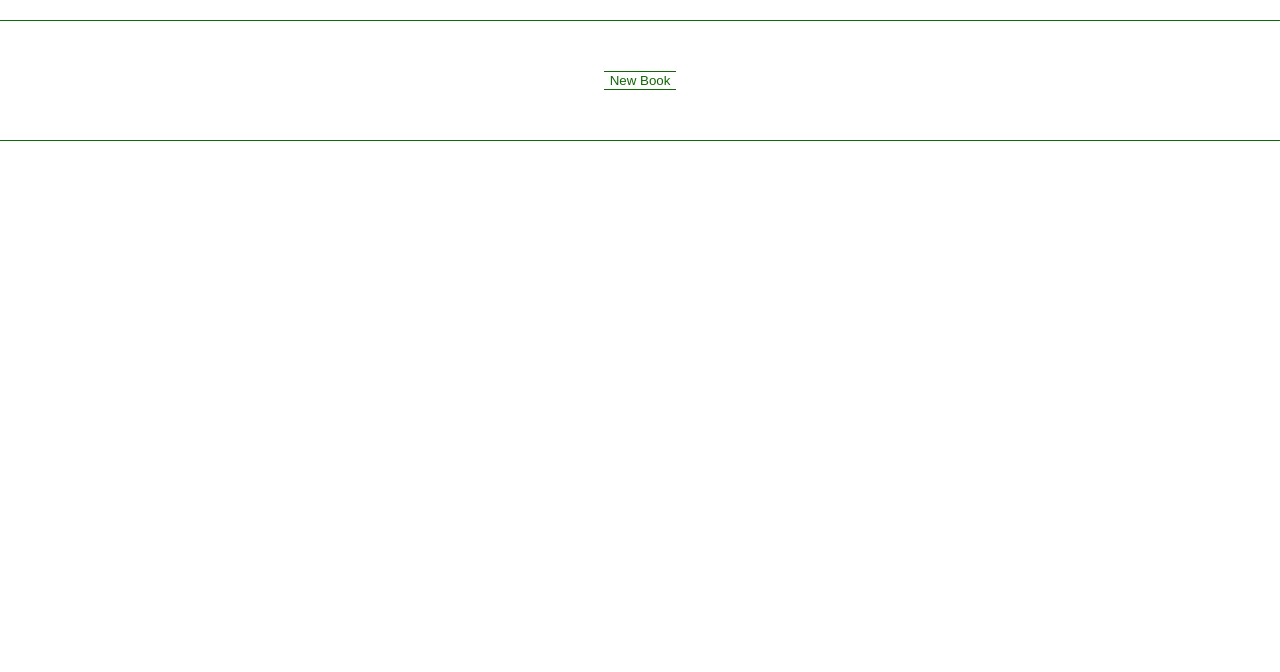
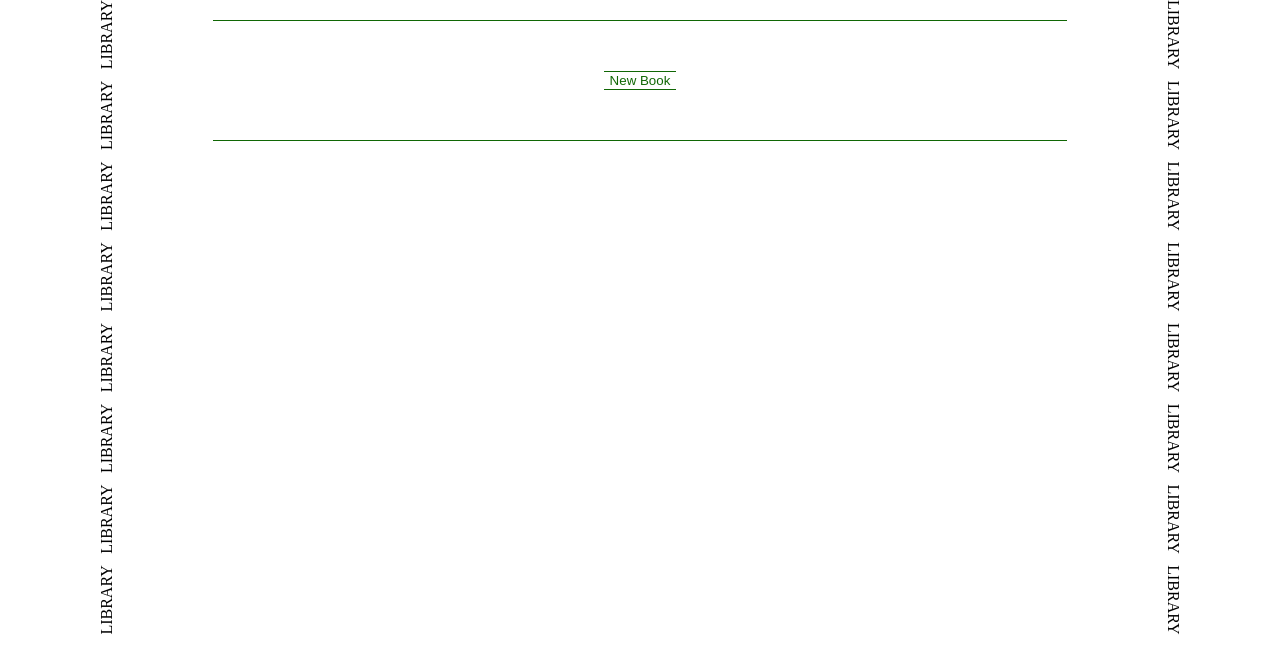
Before and after one commit to zawho/library-app, a website: page index.html in a window 1280 px wide. Drawn offline with Linux system fonts and the light colour scheme.

Commit message:
Add main grid CSS

```diff
--- a/index.html
+++ b/index.html
@@ -9,6 +9,9 @@
     <title>Library</title>
 </head>
 <body>
+    <div class="outer-container">
+        <div class="library-column-1">LIBRARY   LIBRARY   LIBRARY   LIBRARY   LIBRARY   LIBRARY   LIBRARY   LIBRARY</div>
+        <div class="inner-container">
             <header>
                 <div class="new-container">
                     <button type="button" class="new-button">New Book</button>
@@ -25,5 +28,8 @@
                 <button type="submit" class="add-book">Add Book</button>
             </form>
             <div class="user-library"></div>
+        </div>
+        <div class="library-column-2">LIBRARY   LIBRARY   LIBRARY   LIBRARY   LIBRARY   LIBRARY   LIBRARY   LIBRARY</div>
+    </div>
 </body>
 </html>
--- a/style.css
+++ b/style.css
@@ -2,9 +2,20 @@ body {
     margin: 0px;
 }
 
-.book-card {
-    display: inline-flex;
-    flex-direction: column;
+.outer-container {
+ display: grid;
+ grid-template-columns: 1fr 4fr 1fr;
+}
+
+.library-column-1, .library-column-2 {
+    writing-mode: vertical-rl;
+    justify-self: center;
+    align-self: center;
+    white-space: pre;
+}
+
+.library-column-1 {
+    transform: scale(-1);
 }
 
 header {
@@ -26,3 +37,8 @@ header {
     border-bottom: 1px solid rgb(16, 103, 5);
     border-radius: 0px;
 }
+
+.book-card {
+    display: inline-flex;
+    flex-direction: column;
+}
```
Lines whose indentation alone changed are shown as unchanged.
